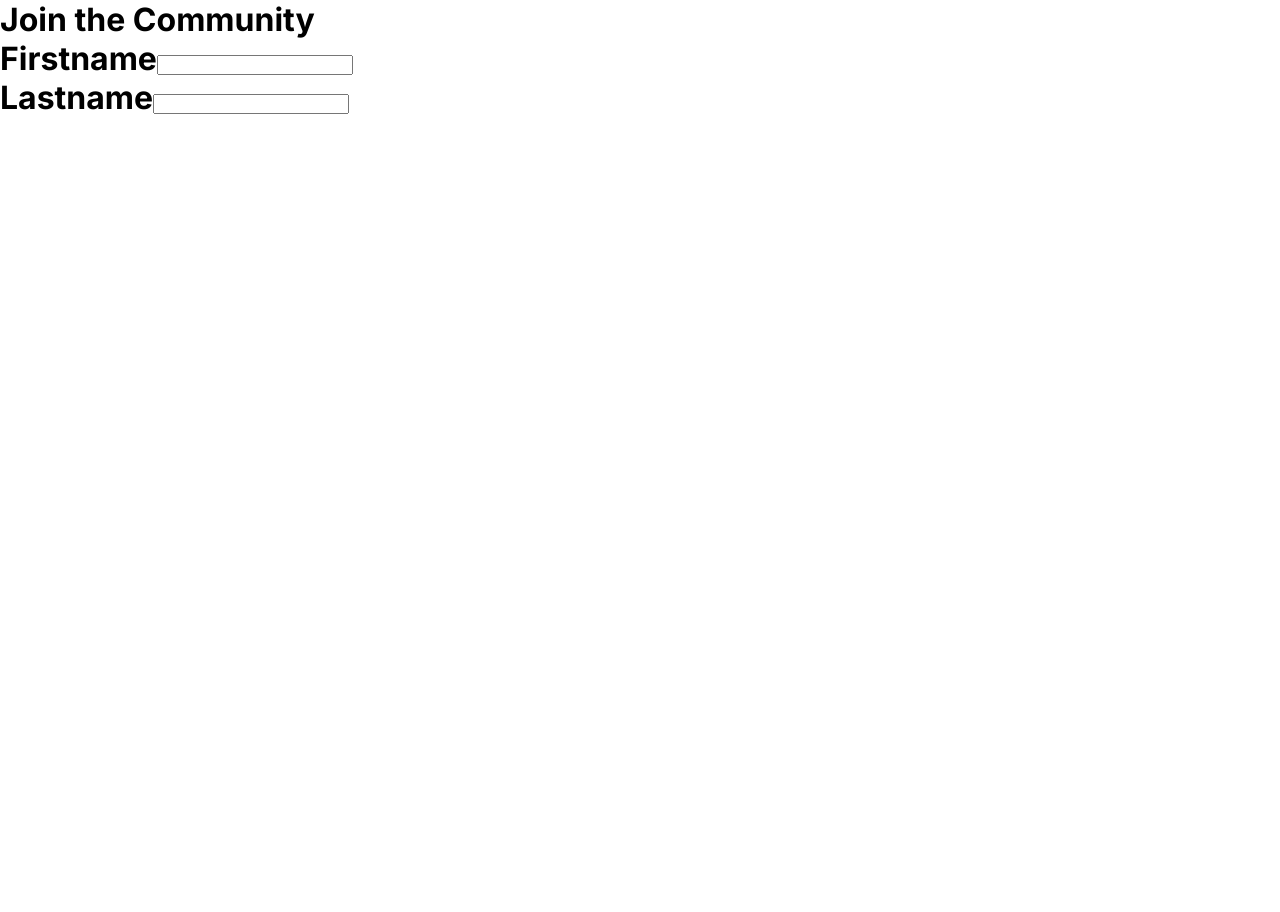
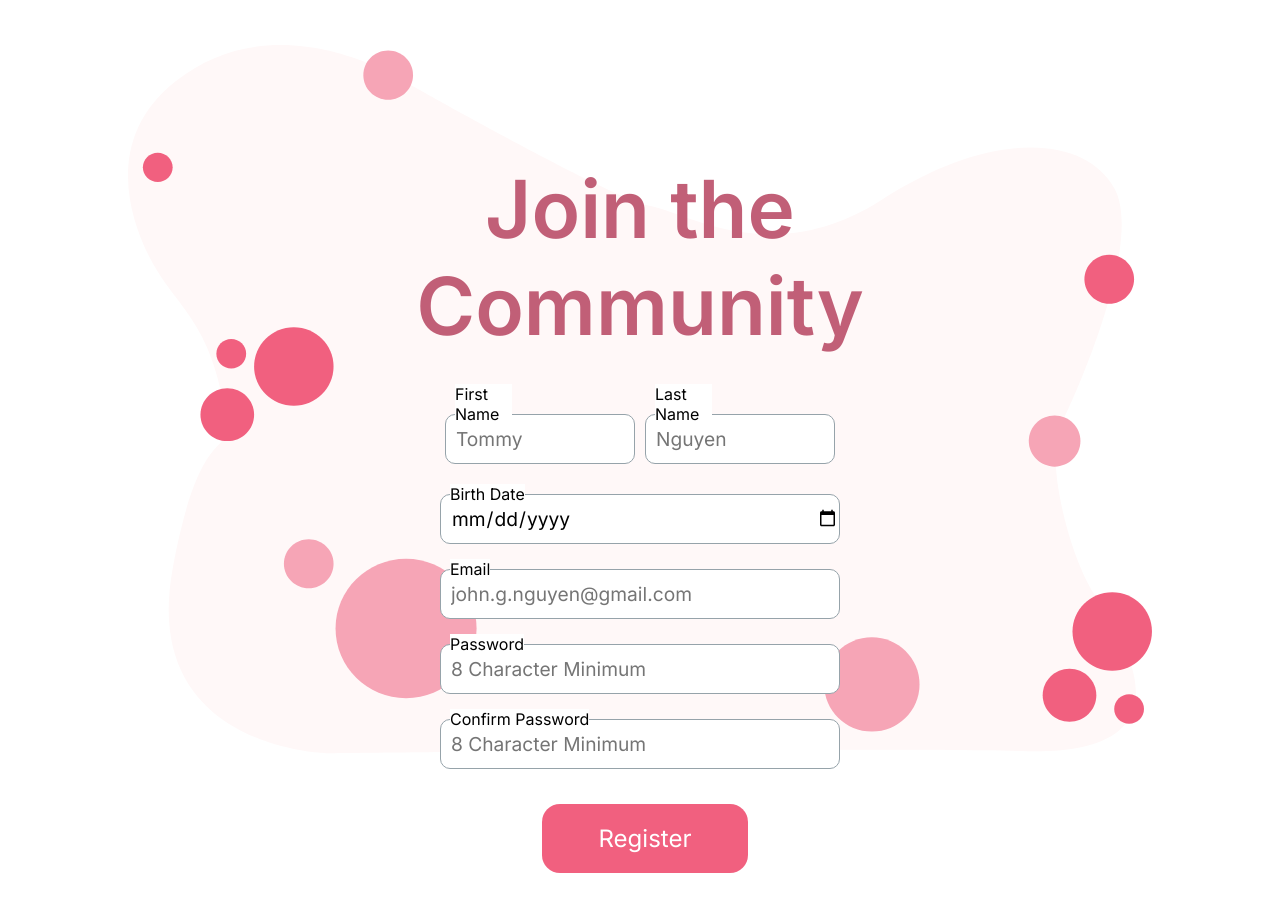
Before and after one commit to aibarrola/SubtleAsianNetwork, a React (Create React App) app: page /signup in a window 1280 px wide. Shown: the top 912 px of the page. Before the commit the page ends 800 px from the top, so only its background shows below. Built offline with nearby package versions, Linux system fonts and the light colour scheme.

Commit message:
create signup form

```diff
--- a/src/pages/signup/signUp.css
+++ b/src/pages/signup/signUp.css
@@ -0,0 +1,95 @@
+.signUp {
+  height: 100vh;
+  background-image: url(/images/signup/signup-bg.svg);
+  background-size: 80%;
+  background-position: center;
+  background-repeat: no-repeat;
+  display: flex;
+}
+
+.signUp-container {
+  width: 60%;
+  margin: 0 auto;
+  display: flex;
+  flex-direction: column;
+  align-content: center;
+  justify-items: center;
+}
+
+.signUp-form {
+  width: 80%;
+  margin: auto;
+  height: 60%;
+}
+
+.signUp-title {
+  text-align: center;
+  font-weight: 600;
+  font-size: 5rem;
+  color: var(--main-color);
+}
+
+.signUp-form-fields {
+  width: 70%;
+  margin: auto;
+  padding: 10px;
+}
+
+.signUp-nameFields {
+  display: flex;
+  justify-content: space-between;
+}
+
+.form-label {
+  position: relative;
+  top:10px;
+  left: 10px;
+  background-color: white;
+  width: 30%;
+}
+
+.signUp-form-fields div {
+  margin: 5px;
+}
+
+.firstName-field {
+  width: 50%;
+  margin-right: 15px;
+}
+
+.lastName-field {
+  width: 50%;
+}
+
+.field {
+  width: 100%;
+  outline: none;
+  padding-left: 10px;
+  font-size: 1.2rem;
+  height: 50px;
+  border: 1px solid #96A3AA;
+  border-radius: 10px;
+}
+
+.submit-btn-container {
+  width: 100%;
+  display: flex;
+  justify-content: center;
+  align-content: center;
+}
+
+.btn-register {
+  background-color: var(--accent-color);
+  color: white;
+  border: none;
+  font-size: 1.5rem;
+  width: 50%;
+  margin: 30px;
+  padding: 20px 0;
+  border-radius: 18px;
+  transition: ease-in-out 0.3s;
+}
+
+.btn-register:hover {
+  background-color: var(--btn-hover-color);
+}
--- a/src/pages/signup/signUp.jsx
+++ b/src/pages/signup/signUp.jsx
@@ -1,23 +1,52 @@
 import React from 'react';
+import './signUp.css';
 
 function signup() {
   return (
     <div className="signUp">
-      <form action="" className="signUp-form">
-        <h1 className="signup-form-title">
-          Join the Community
-          <div className="name-input-container">
-            <div className="firstName-container">
-              <label>Firstname</label>
-              <input type="text"/>
+      <div className="signUp-container">
+        <form action="" className="signUp-form">
+          <h1 className="signUp-title">Join the Community</h1>
+          <div className="signUp-form-fields">
+
+            <div className="signUp-nameFields">
+              <div className="firstName-field flex-column">
+                <label className="form-label">First Name</label>
+                <input type="text" placeholder="Tommy" className="field"/>
+              </div>
+              <div className="lastName-field flex-column">
+                <label className="form-label">Last Name</label>
+                <input type="text" placeholder="Nguyen" className="field"/>
+              </div>
             </div>
-            <div className="lastName-container">
-              <label>Lastname</label>
-              <input type="text"/>
+
+            <div className="birthday-field">
+              <label className="form-label">Birth Date</label>
+              <input type="date" placeholder="1/1/2020" className="field"/>
             </div>
+
+            <div className="email-field">
+              <label className="form-label">Email</label>
+              <input type="email" placeholder="john.g.nguyen@gmail.com" className="field"/>
+            </div>
+
+            <div className="password-field">
+              <label className="form-label">Password</label>
+              <input type="password" className="field" min="8" placeholder="8 Character Minimum"/>
+            </div>
+
+            <div className="confirm-password-field">
+              <label className="form-label">Confirm Password</label>
+              <input type="password" className="field" min="8" placeholder="8 Character Minimum"/>
+            </div>
+
+            <div className="submit-btn-container">
+              <input type="submit" value="Register" className="btn-register"/>
+            </div>
+
           </div>
-        </h1>
-      </form>
+        </form>
+      </div>
     </div>
   )
 }
```
